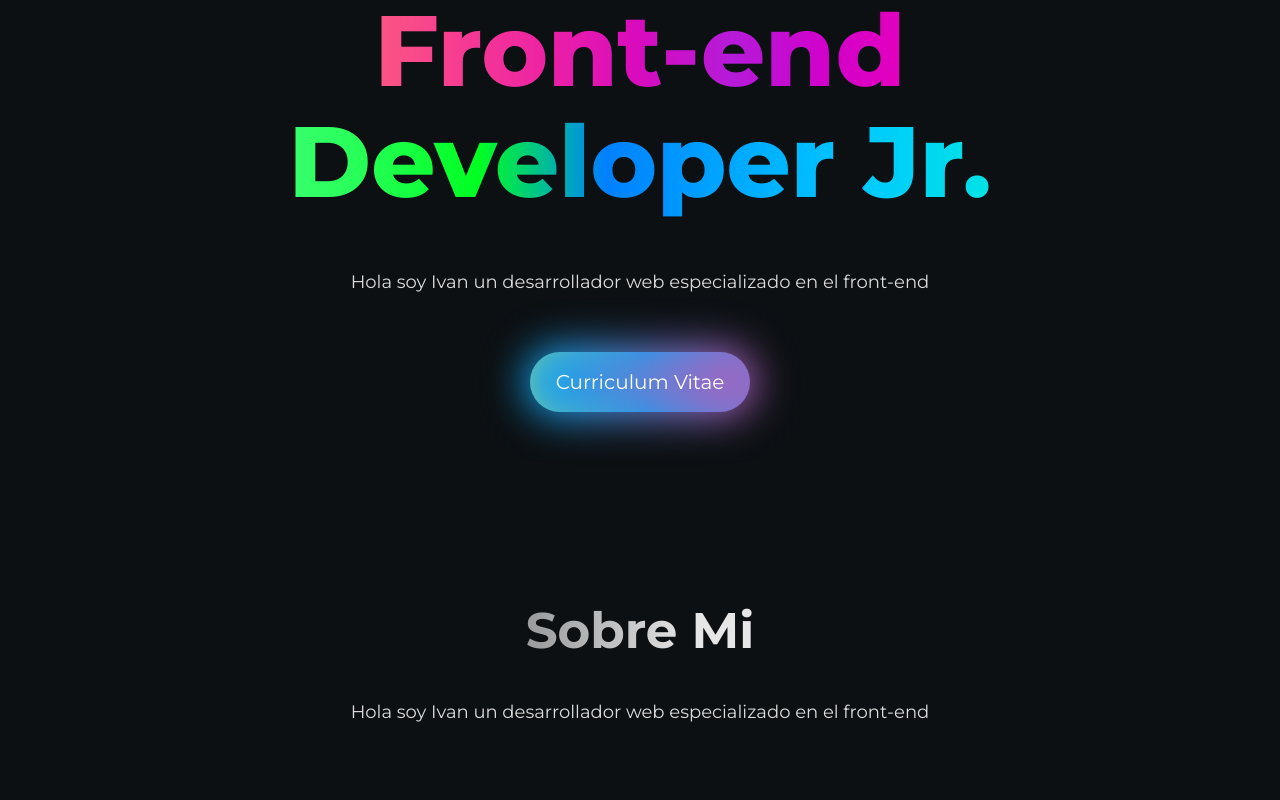
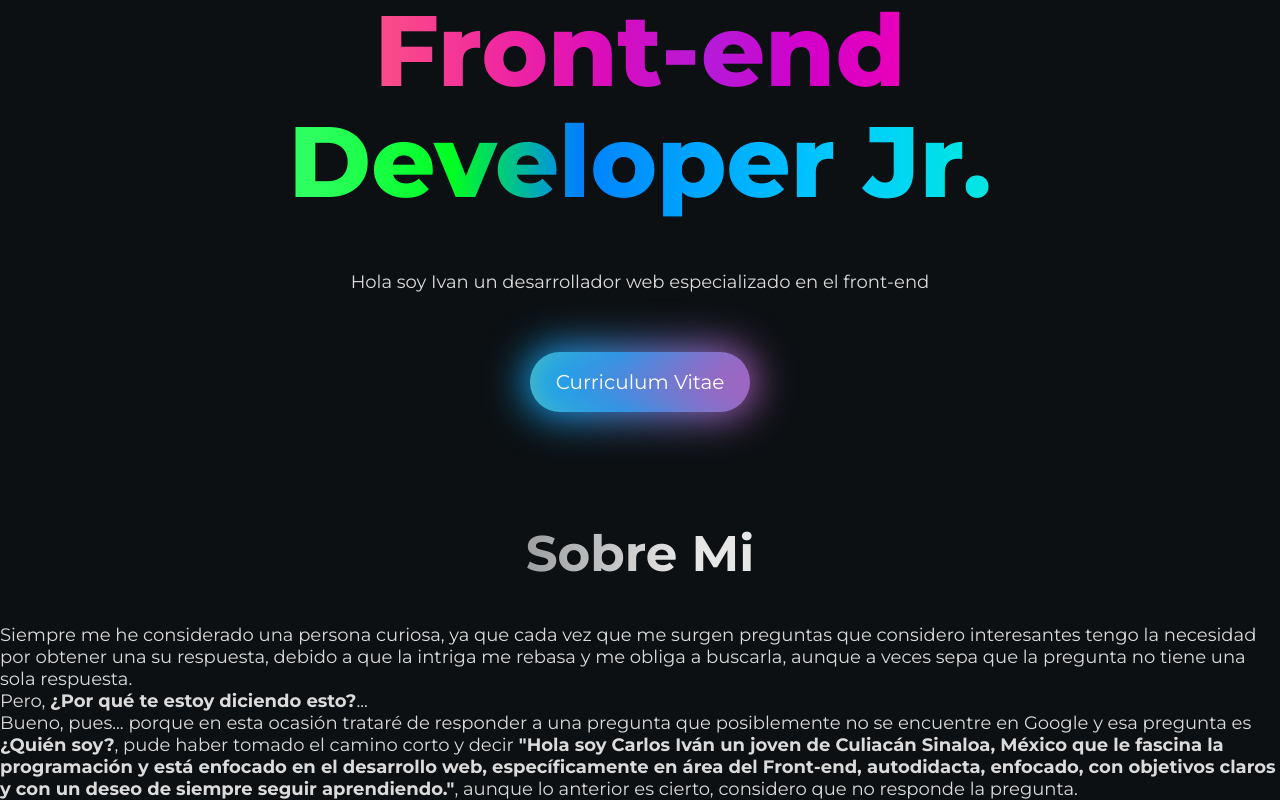
Before and after one commit to CIOG2/Portafolio, a Next.js app: page / in a window 1280 px wide. Shown: the part 209-1009 px from the top of the page. Before the commit the page ends 940 px from the top, so only its background shows below. Built offline with nearby package versions, Linux system fonts and the light colour scheme.

Commit message:
Add: description about me

```diff
--- a/Components/Main/AboutMe/index.tsx
+++ b/Components/Main/AboutMe/index.tsx
@@ -4,12 +4,34 @@ const AboutMe = () => {
 
     return (
         <section className = {Styles['section']} >
-            <h2 className = {Styles['section__title']}>
+            <h2  className = {Styles['section__title']}>
                 Sobre Mi
             </h2>
+            {/* <p className = {Styles['section__text']}>
+                Hola soy Ivan un desarrollador web especializado en el front-end
+            </p> */}
+
+
+
             <p className = {Styles['section__text']}>
-                Hola soy Ivan un desarrollador web especializado en el front-end
+                Siempre me he considerado una persona curiosa, ya que cada vez que me surgen preguntas que considero interesantes tengo la necesidad por obtener
+                una su respuesta, debido a que la intriga me rebasa y me obliga a buscarla, aunque a veces sepa que la pregunta no tiene una sola respuesta.
             </p>
+
+            <p className = {Styles['section__text']}>
+                Pero, <b>¿Por qué te estoy diciendo esto?</b>...
+                <br />
+                Bueno, pues... porque en esta ocasión trataré de responder a una pregunta que posiblemente no se encuentre en Google y esa pregunta es <b>¿Quién soy?</b>,
+                pude haber tomado el camino corto y decir
+                <b className = {Styles['section__text--bold']}>
+                    {` "`}Hola soy Carlos Iván un joven de Culiacán Sinaloa, México que le fascina la programación y está enfocado
+                    en el desarrollo web, específicamente en área del Front-end, autodidacta, enfocado, con objetivos claros y con un deseo de siempre seguir aprendiendo.{`"`}
+                </b>
+                , aunque lo anterior es cierto, considero que no responde la pregunta.
+            </p>
+            {/* <p className = {Styles['section__text']}>
+            </p> */}
+
         </section>
     );
 }
```
